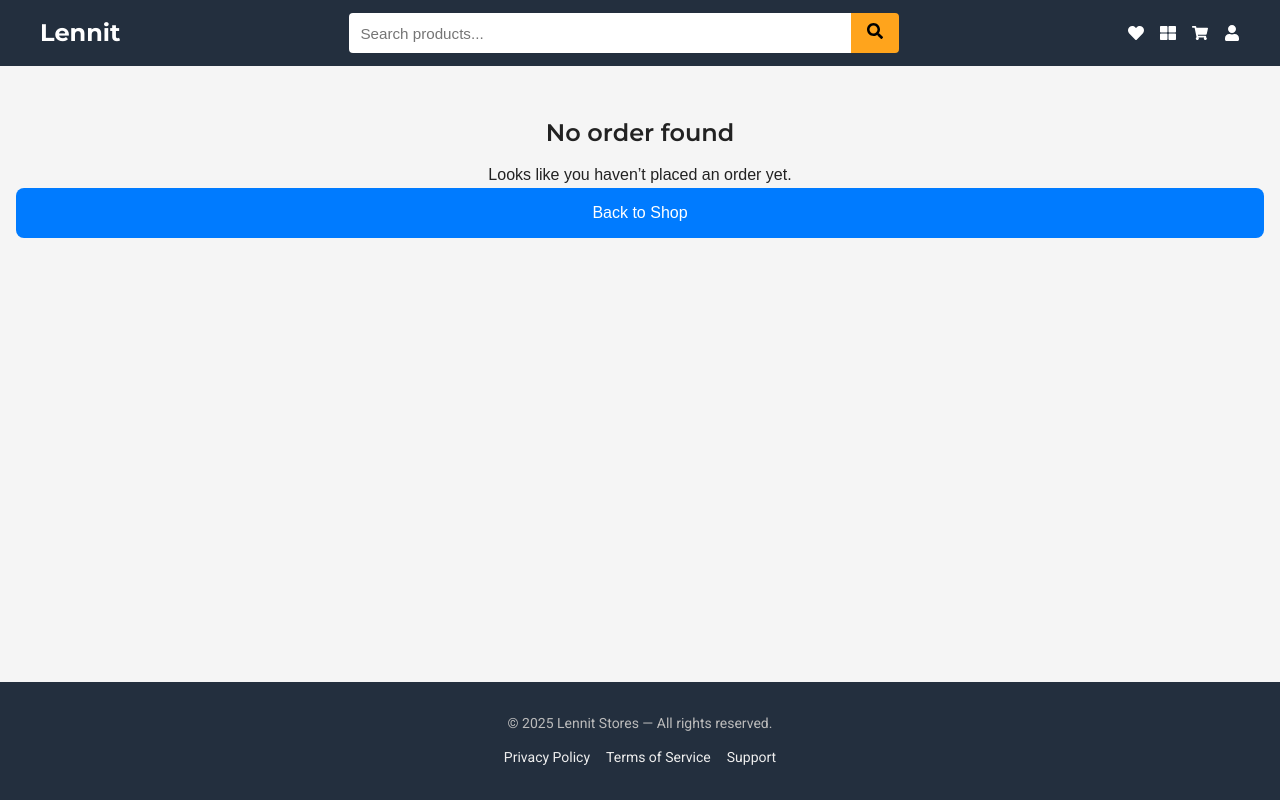
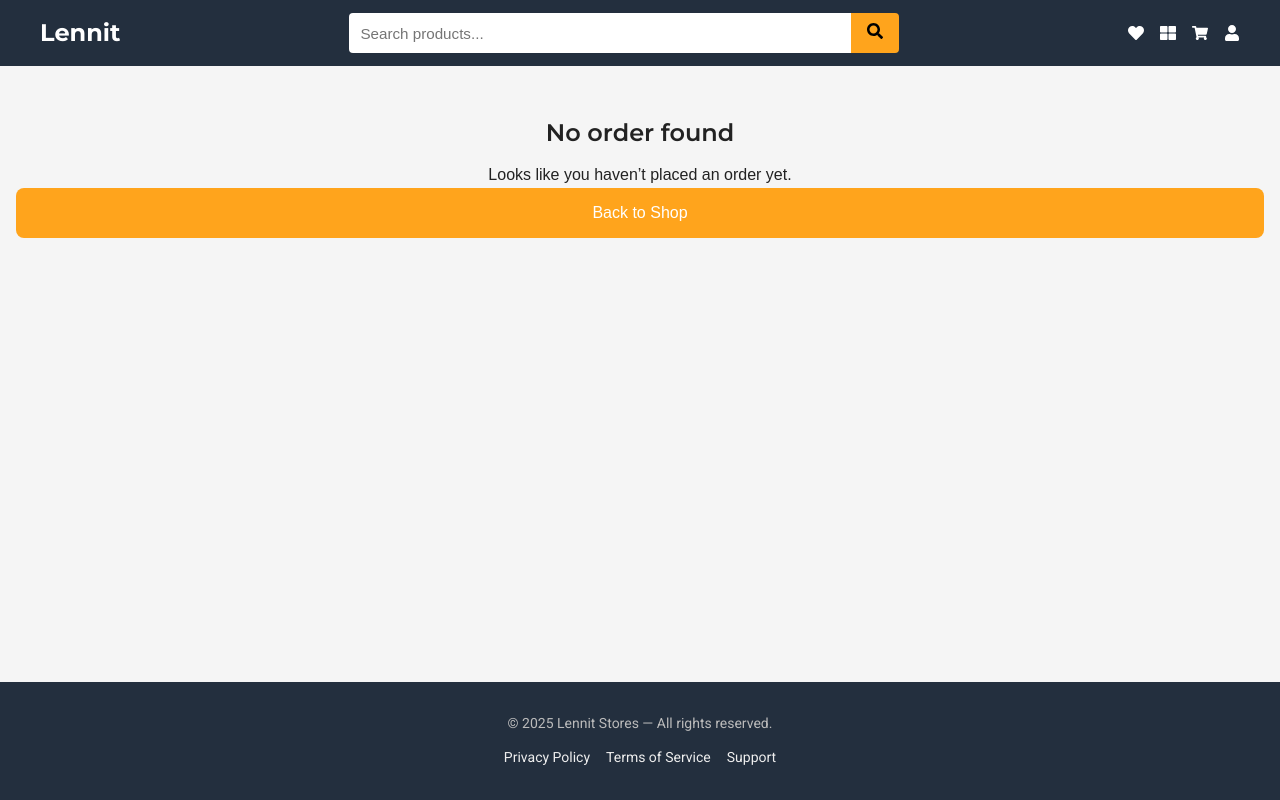
Before and after one commit to ay30bg/lennit.store, a React (Create React App) app: page /order-confirmation in a window 1280 px wide. Built offline with nearby package versions, Linux system fonts and the light colour scheme.

Commit message:
Update orderConfirmation.css

```diff
--- a/src/styles/orderConfirmation.css
+++ b/src/styles/orderConfirmation.css
@@ -110,7 +110,7 @@
   width: 100%;              /* ✅ Full width */
   text-align: center;       /* ✅ Center the text */
   padding: 12px 0;
-  background: #007bff;
+  background: #FFA41C;
   color: #fff;
   border-radius: 8px;
   text-decoration: none;
@@ -120,7 +120,7 @@
 }
 
 .btn-home:hover {
-  background: #0056b3;
+  background: #FF8F00;
 }
 
 /* Empty order */
```
